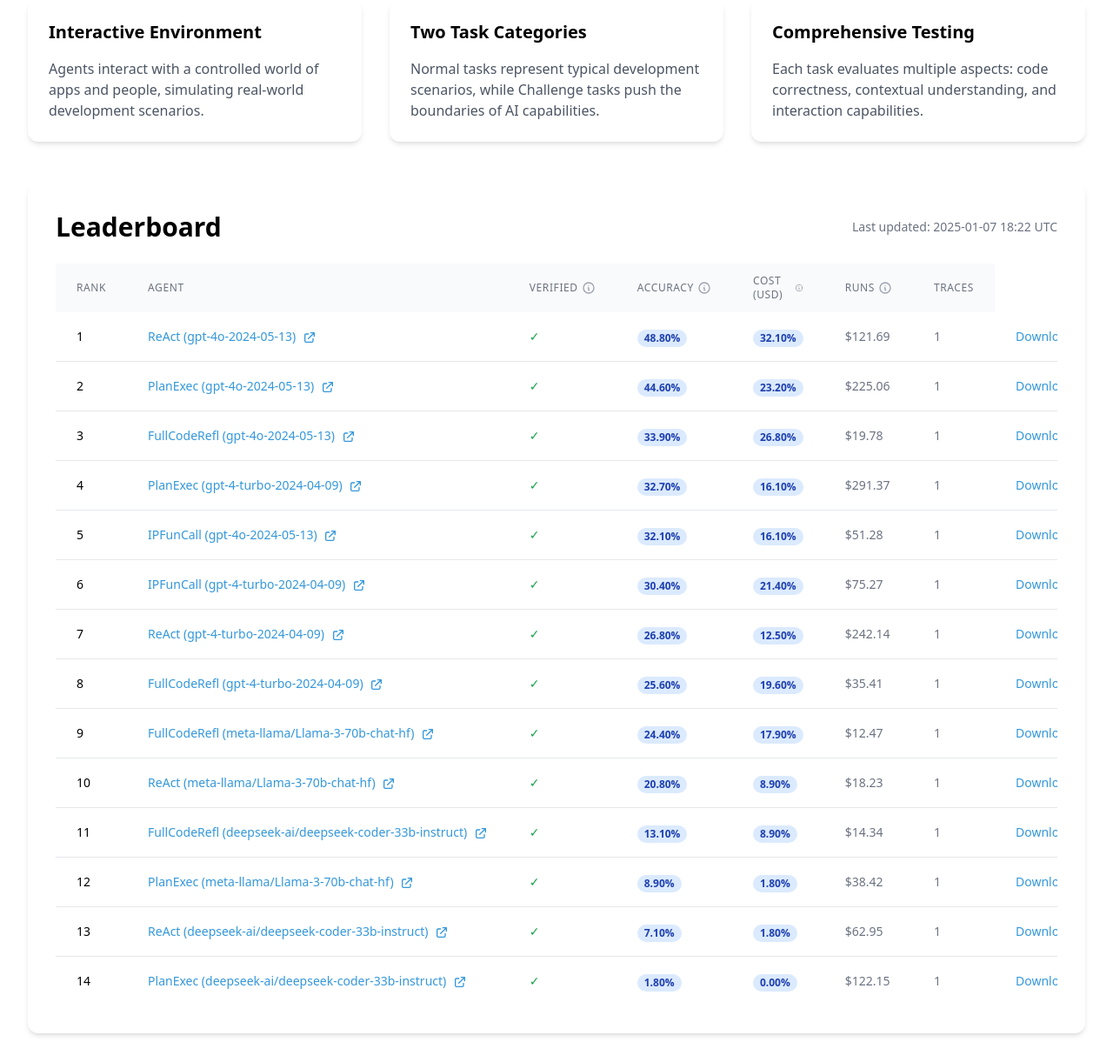
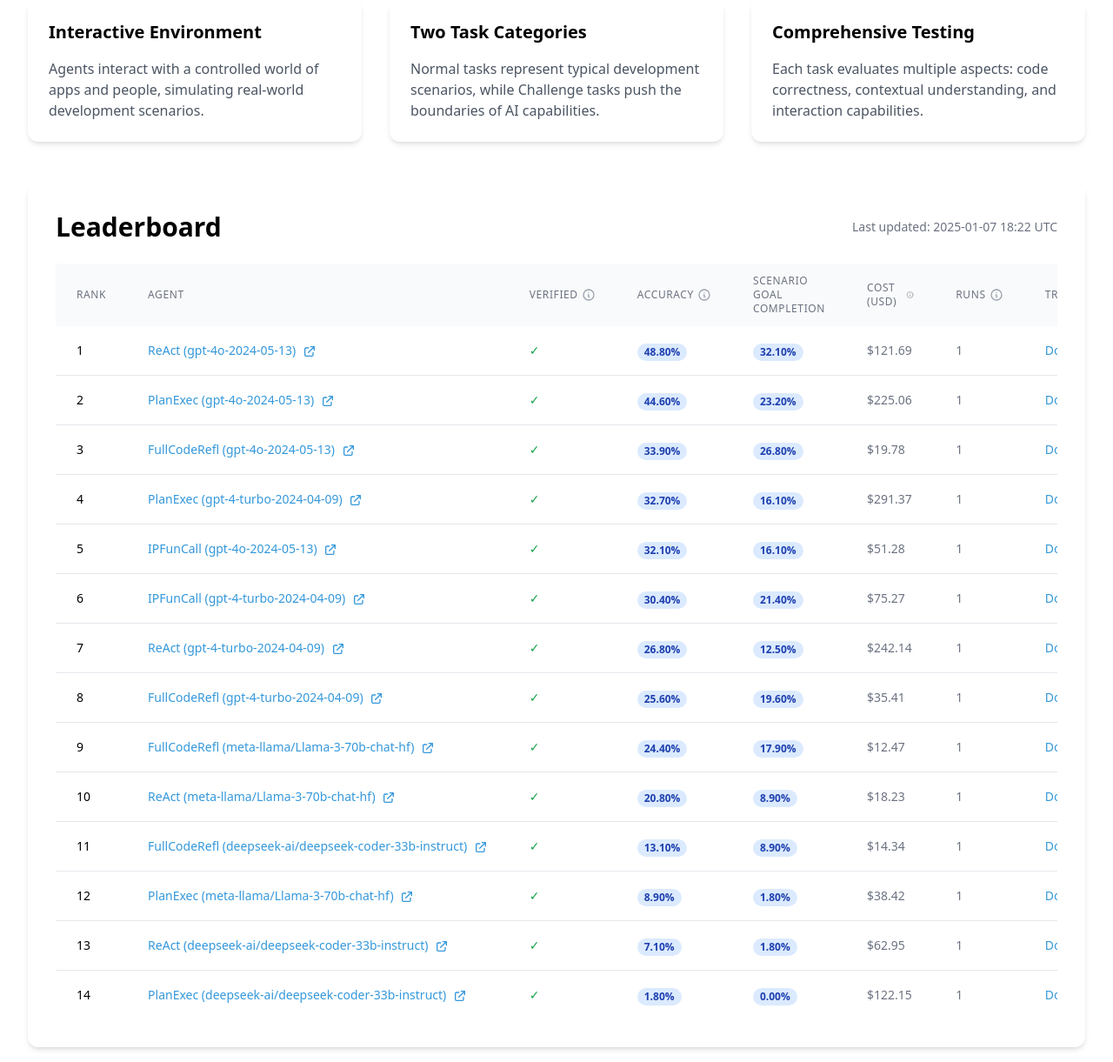
Before and after one commit to fsndzomga/hal-frontend, a Flask app: page /appworld_test_normal in a window 1280 px wide. Shown: the part 649-1870 px from the top of the page at 87% size. Run offline with Flask 3, Linux system fonts and the light colour scheme; data comes from the database, SQL or seed files in the repository; data that the repository does not hold is empty; some libraries are stand-ins or nearby versions.

Commit message:
fixed columns

```diff
--- a/templates/appworld_test_challenge.html
+++ b/templates/appworld_test_challenge.html
@@ -110,9 +110,10 @@
                                         </svg>
                                         <span class="font-medium text-gray-900">Accuracy</span>
                                     </div>
-                                    <p class="text-gray-600 leading-relaxed">Confidence intervals show the min-max values across runs for those agents where multiple runs are available</p>
+                                    <p class="text-gray-600 leading-relaxed">Accuracy is referring to Task Goal Completion. Confidence intervals show the min-max values across runs for those agents where multiple runs are available</p>
                                 </div>
                             </th>
+                            <th class="px-6 py-3 text-left text-xs font-medium text-gray-500 uppercase tracking-wider">Scenario Goal Completion</th>
                             <th class="px-6 py-3 text-left text-xs font-medium text-gray-500 uppercase tracking-wider group relative">
                                 <span class="cursor-help inline-flex items-center">
                                     Cost (USD)
--- a/templates/appworld_test_normal.html
+++ b/templates/appworld_test_normal.html
@@ -109,9 +109,10 @@
                                         </svg>
                                         <span class="font-medium text-gray-900">Accuracy</span>
                                     </div>
-                                    <p class="text-gray-600 leading-relaxed">Confidence intervals show the min-max values across runs for those agents where multiple runs are available</p>
+                                    <p class="text-gray-600 leading-relaxed">Accuracy is referring to Task Goal Completiion. Confidence intervals show the min-max values across runs for those agents where multiple runs are available</p>
                                 </div>
                             </th>
+                            <th class="px-6 py-3 text-left text-xs font-medium text-gray-500 uppercase tracking-wider">Scenario Goal Completion</th>
                             <th class="px-6 py-3 text-left text-xs font-medium text-gray-500 uppercase tracking-wider group relative">
                                 <span class="cursor-help inline-flex items-center">
                                     Cost (USD)
--- a/templates/gaia.html
+++ b/templates/gaia.html
@@ -112,6 +112,9 @@
                                     <p class="text-gray-600 leading-relaxed">Confidence intervals show the min-max values across runs for those agents where multiple runs are available</p>
                                 </div>
                             </th>
+                            <th class="px-6 py-3 text-left text-xs font-medium text-gray-500 uppercase tracking-wider">Level 1</th>
+                            <th class="px-6 py-3 text-left text-xs font-medium text-gray-500 uppercase tracking-wider">Level 2</th>
+                            <th class="px-6 py-3 text-left text-xs font-medium text-gray-500 uppercase tracking-wider">Level 3</th>
                             <th class="px-6 py-3 text-left text-xs font-medium text-gray-500 uppercase tracking-wider group relative">
                                 <span class="cursor-help inline-flex items-center">
                                     Cost (USD)
```
